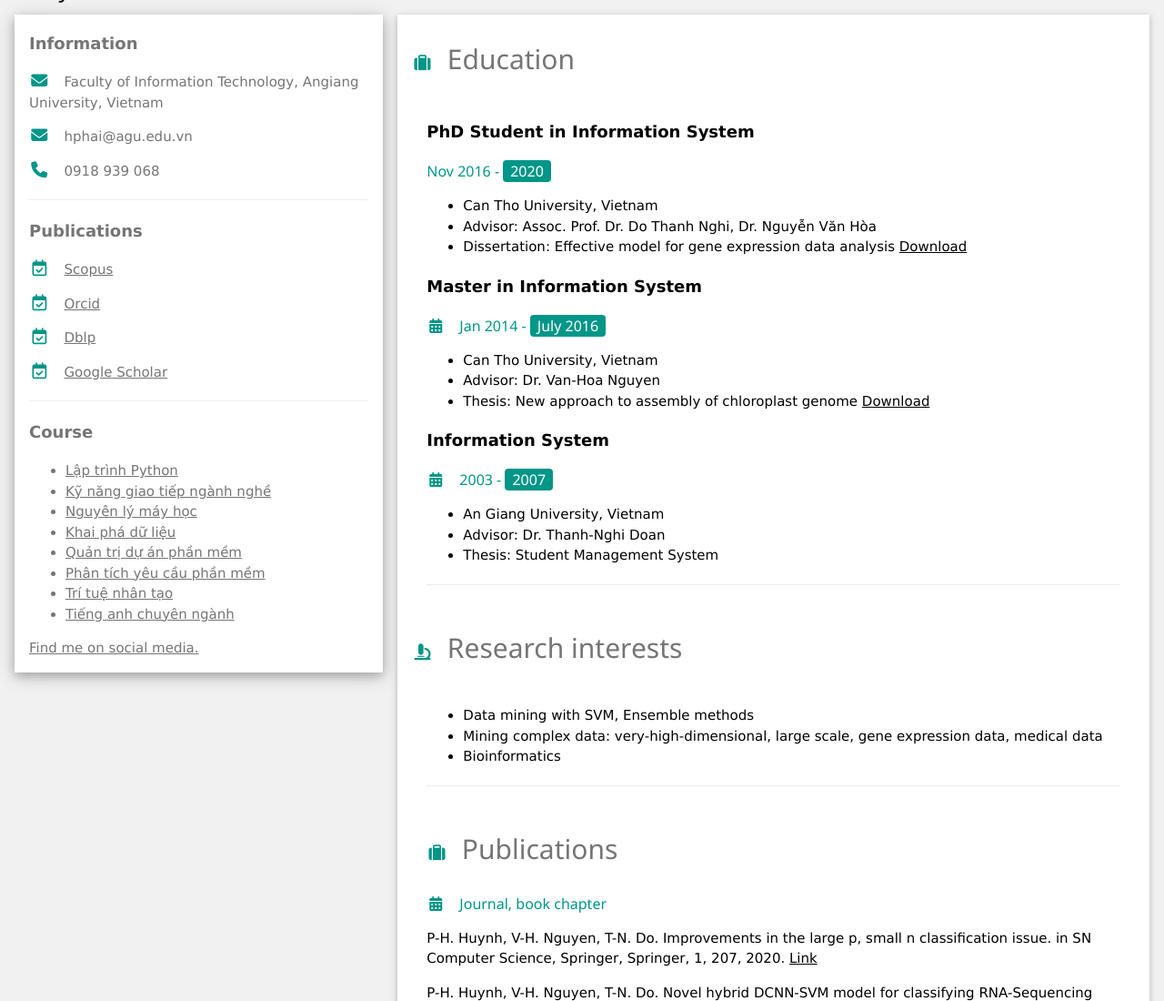
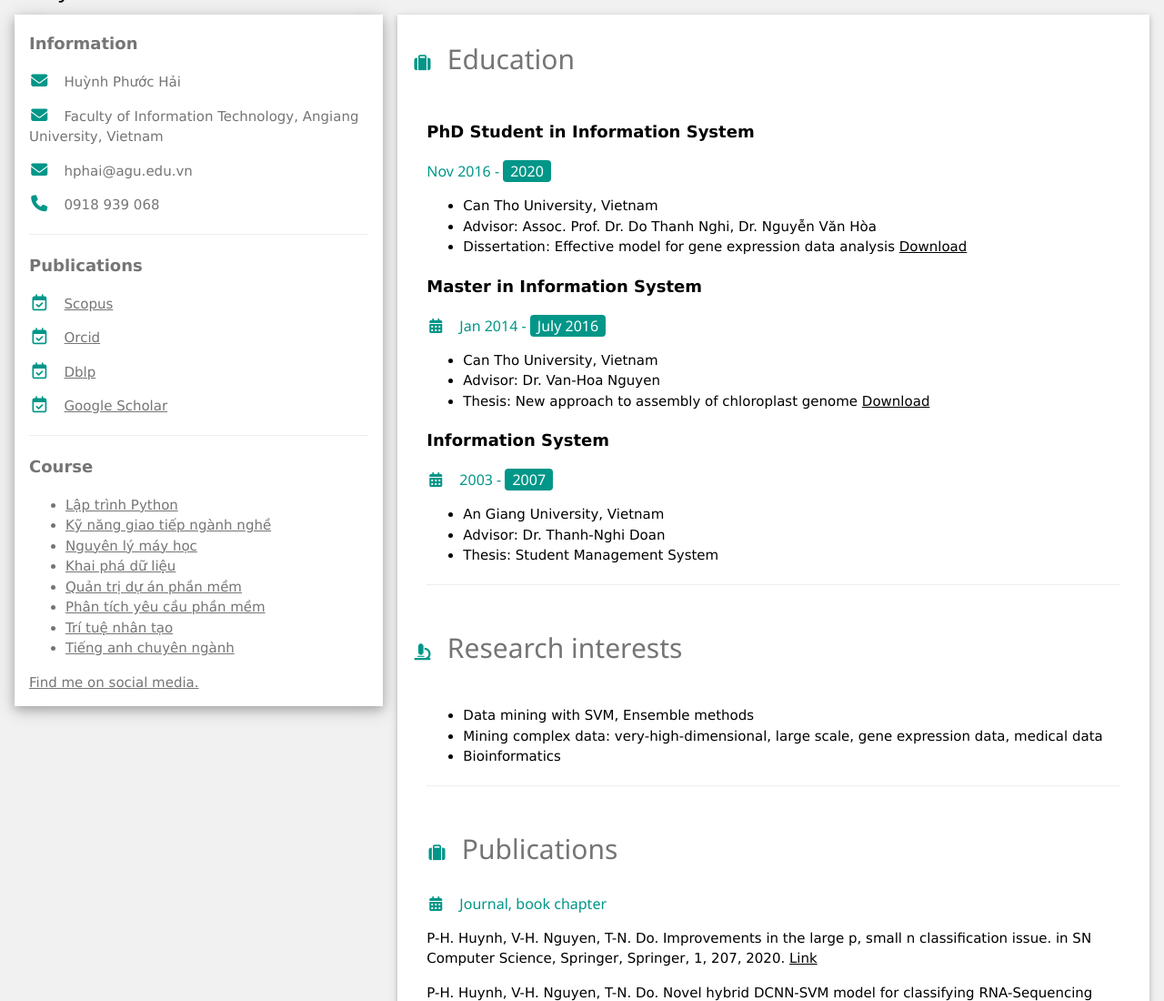
Before and after one commit to phuochaihuynh/phuochaihuynh.github.io, a plain HTML site: page index.html in a window 1280 px wide. Shown: the top 1100 px of the page at 91% size. Drawn offline with nearby package versions, Linux system fonts and the light colour scheme; some icons are missing.

Commit message:
Update index.html

```diff
--- a/index.html
+++ b/index.html
@@ -26,9 +26,10 @@
         </div>
         <div class="w3-container">
          <p class="w3-large"><b>Information</b></p>
-          <p><i class="fa fa-envelope fa-fw w3-margin-right w3-large w3-text-teal"></i>Faculty of Information Technology, Angiang University, Vietnam</p>
-          <p><i class="fa fa-envelope fa-fw w3-margin-right w3-large w3-text-teal"></i>hphai@agu.edu.vn</p>
-          <p><i class="fa fa-phone fa-fw w3-margin-right w3-large w3-text-teal"></i>0918 939 068</p>
+         <p><i class="fa fa-envelope fa-fw w3-margin-right w3-large w3-text-teal"></i>Huỳnh Phước Hải</p>
+         <p><i class="fa fa-envelope fa-fw w3-margin-right w3-large w3-text-teal"></i>Faculty of Information Technology, Angiang University, Vietnam</p>
+         <p><i class="fa fa-envelope fa-fw w3-margin-right w3-large w3-text-teal"></i>hphai@agu.edu.vn</p>
+         <p><i class="fa fa-phone fa-fw w3-margin-right w3-large w3-text-teal"></i>0918 939 068</p>
           <hr>
 
 
```
